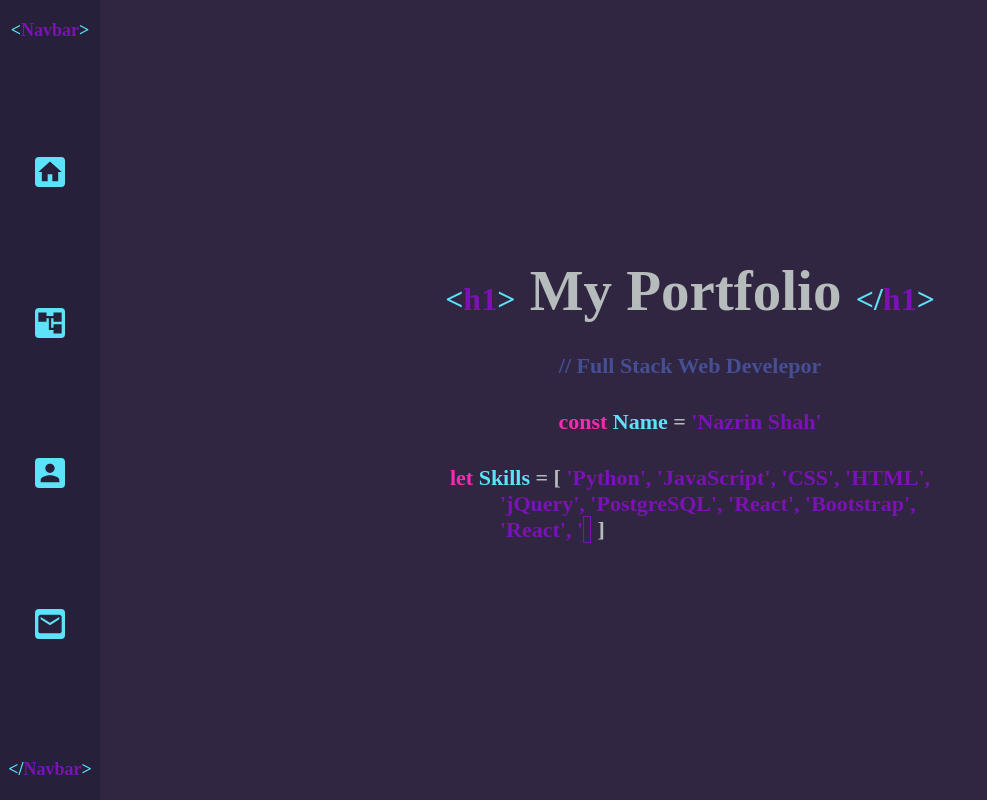
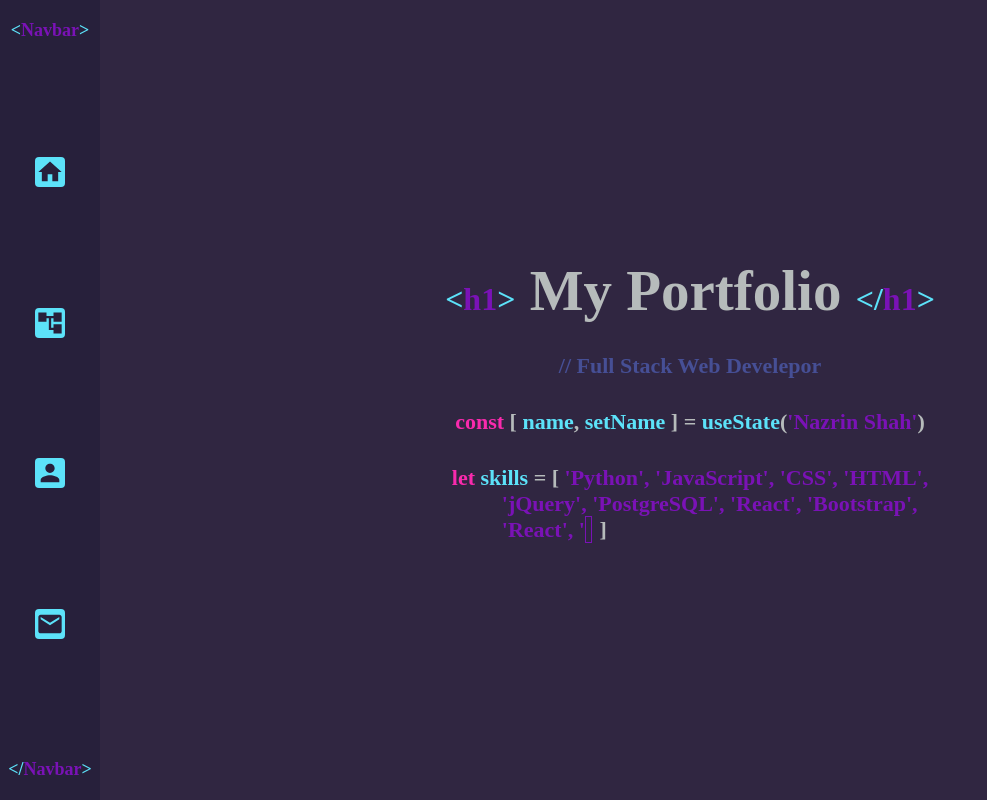
Before and after one commit to nazrinshahaf/my-portfolio-2, a React (Create React App) app: page / in a window 1280 px wide. Shown: the whole page, without its empty margins (0-987 px from the left). Built offline with nearby package versions, Linux system fonts and the light colour scheme; the HTML template or start-up script is replaced by a standard one.

Commit message:
changed name code for home page to react style

```diff
--- a/src/Home.js
+++ b/src/Home.js
@@ -34,12 +34,20 @@ const Home = () => {
         </h2>
         <h2>
           <span className="color-style-declare-synth">const </span>
-          <span className="color-style-tags-synth">Name</span> =
-          <span className="color-style-tags-text-synth"> 'Nazrin Shah'</span>
+          <span>
+            [ <span className="color-style-tags-synth">name</span>,
+            <span className="color-style-tags-synth"> setName</span> ]
+          </span>{" "}
+          =
+          <span>
+            {" "}
+            <span className="color-style-tags-synth">useState</span>(
+            <span className="color-style-tags-text-synth">'Nazrin Shah'</span>)
+          </span>
         </h2>
         <h2>
           <span className="color-style-declare-synth">let </span>
-          <span className="color-style-tags-synth">Skills</span> = [{" "}
+          <span className="color-style-tags-synth">skills</span> = [{" "}
           <span className="color-style-tags-text-synth">
             'Python', 'JavaScript', 'CSS', 'HTML', <br />
             <span style={{ marginLeft: "50px" }}>
```
